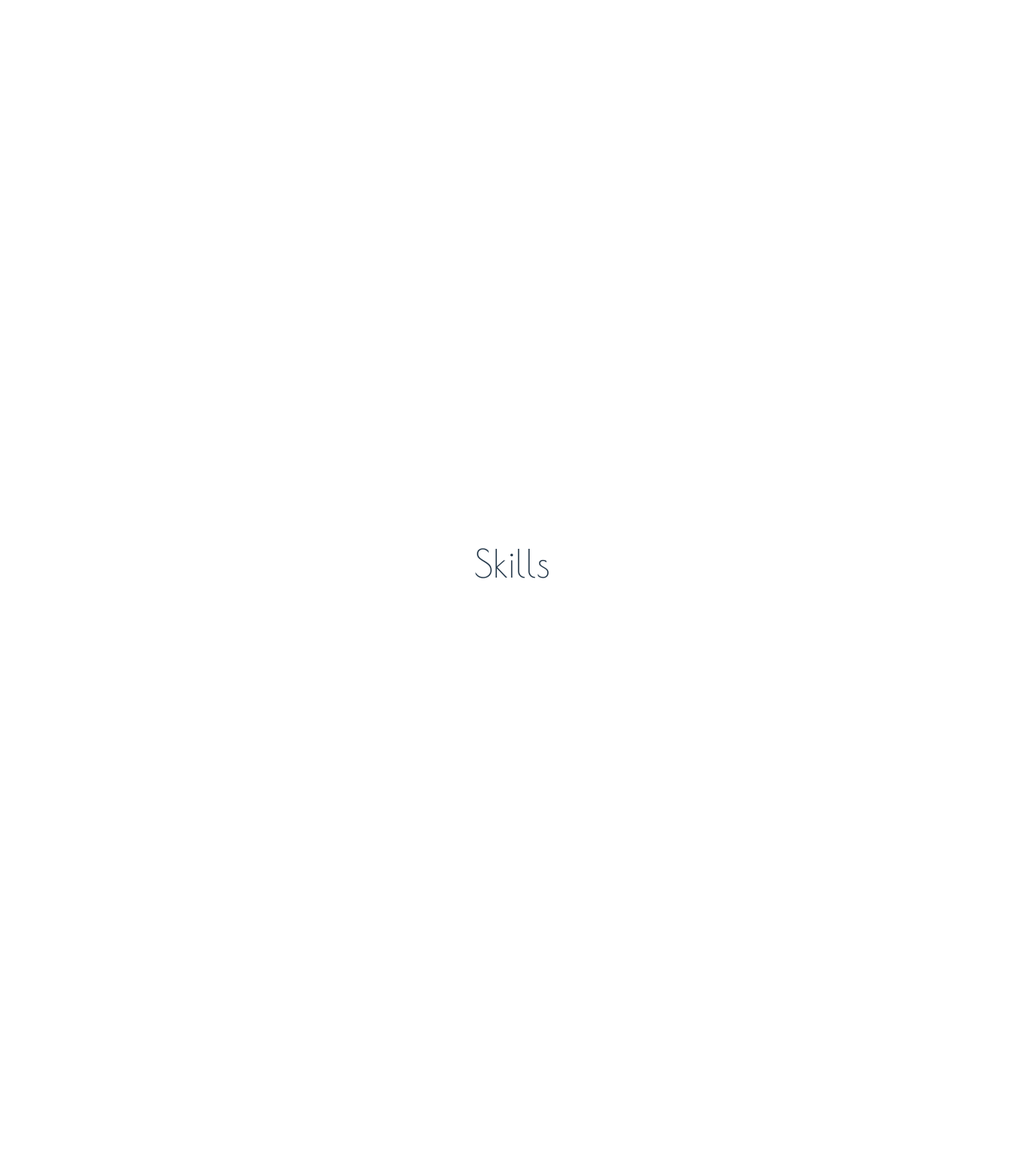
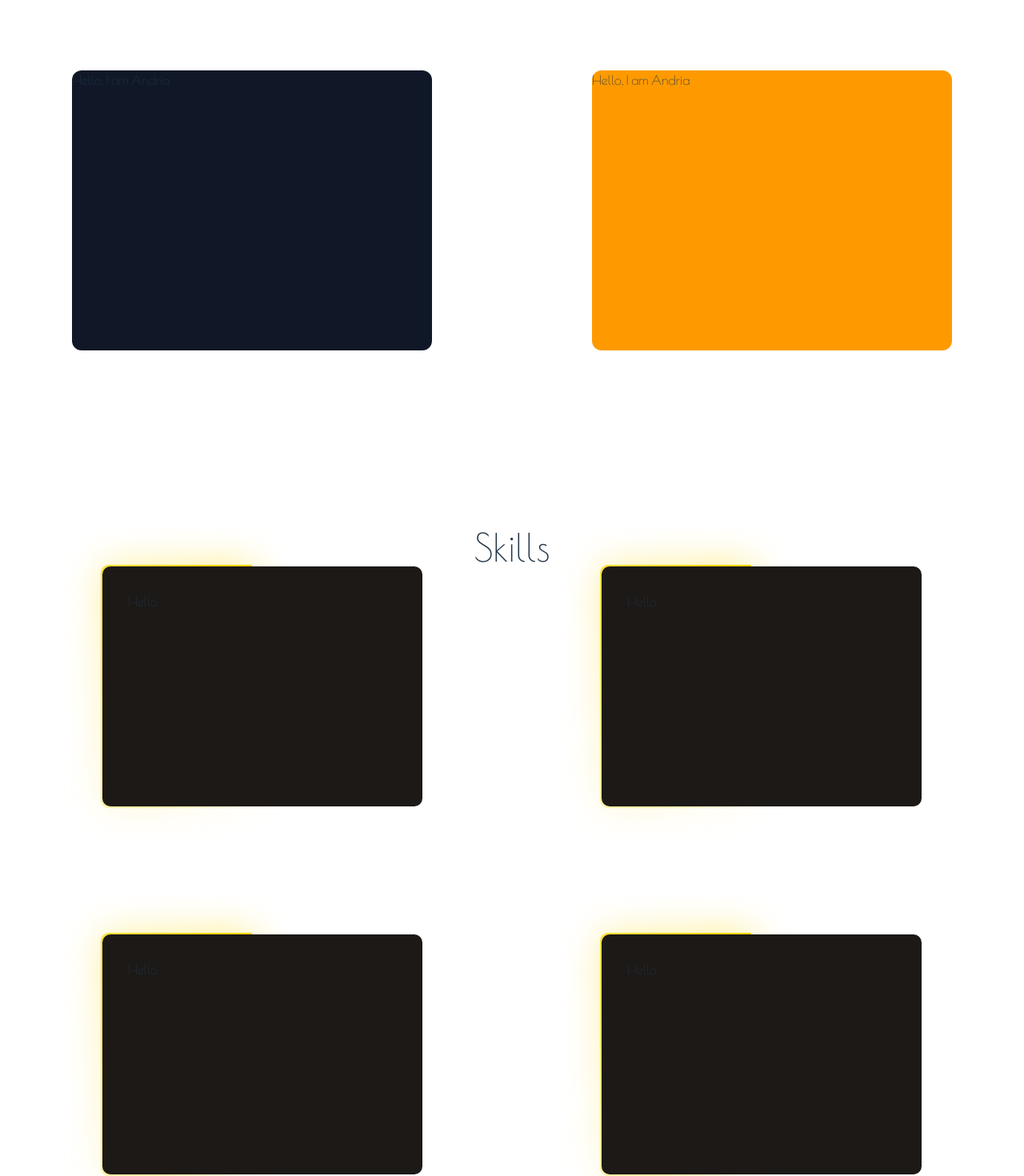
Before and after one commit to DAEL64/Portfolio, a React (Vite) app: page / in a window 1280 px wide. Shown: the part 1113-2583 px from the top of the page at 80% size. Before the commit the page ends 2473 px from the top, so only its background shows below. Built offline with nearby package versions, Linux system fonts and the light colour scheme.

Commit message:
added templates for skills and about me. added animations for cards in skills section.

```diff
--- a/src/components/Animation.jsx
+++ b/src/components/Animation.jsx
@@ -49,7 +49,7 @@ function Scene({ numStars = 50 }) {
     camera.position.setFromSphericalCoords(
       distance.get(),
       yAngle.get(),
-      scrollYProgress.get() * 3
+      scrollYProgress.get() *3
     );
     camera.updateProjectionMatrix();
     camera.lookAt(0, 0, 0);
--- a/src/pages/About.jsx
+++ b/src/pages/About.jsx
@@ -7,6 +7,14 @@ export default function About() {
             <div className="flex w-full justify-center text-5xl">
               <p>About me</p>
             </div>
+            <div className="w-full flex gap-5 justify-around mt-40">
+              <div className="bg-gray-900 rounded-xl w-[450px] h-[350px]">
+                <p>Hello, I am Andria</p>
+              </div>
+              <div className="bg-amber-500 rounded-xl w-[450px] h-[350px]">
+                <p>Hello, I am Andria</p>
+              </div>
+            </div>
           </div>
         </div>
       </section>
--- a/src/pages/Home.jsx
+++ b/src/pages/Home.jsx
@@ -35,7 +35,7 @@ export default function Home() {
           </div>
           <div>
             <motion.svg
-              className="inline-block bg-amber-400 -mt-30"
+              className="inline-block bg-amber-400 -mt-20"
               style={{
                 WebkitMaskImage: `url(${face})`,
                 WebkitMaskRepeat: "no-repeat",
--- a/src/pages/Skills.jsx
+++ b/src/pages/Skills.jsx
@@ -1,11 +1,39 @@
+import "../styles/skills.css";
+
 export default function Skills() {
   return (
     <>
       <section id="skills">
-        <div className="h-[100dvh] poiret-one-regular flex flex-col pt-30">
-          <div>
+        <div className="h-[100dvh] poiret-one-regular flex flex-col pt-25">
+          <div className="w-[80%] mx-auto flex flex-col">
             <div className="flex w-full justify-center text-5xl">
               <div>Skills</div>
+            </div>
+            <div className="flex w-full justify-between">
+              <div className="flex flex-col gap-40">
+                <div className="w-[400px] h-[300px] card flex bg-stone-900">
+                  <div>
+                    <p>Hello</p>
+                  </div>
+                </div>
+                <div className="w-[400px] h-[300px] card flex bg-stone-900">
+                  <div>
+                    <p>Hello</p>
+                  </div>
+                </div>
+              </div>
+              <div className="flex flex-col gap-40">
+                <div className="w-[400px] h-[300px] card flex bg-stone-900">
+                  <div>
+                    <p>Hello</p>
+                  </div>
+                </div>
+                <div className="w-[400px]  h-[300px] card flex bg-stone-900">
+                  <div>
+                    <p>Hello</p>
+                  </div>
+                </div>
+              </div>
             </div>
           </div>
         </div>
--- /dev/null
+++ b/src/styles/skills.css
@@ -0,0 +1,37 @@
+.card {
+  position: relative;
+  border-radius: 10px;
+  padding: 2em;
+  display: flex;
+}
+
+@property --angle{
+    syntax: "<angle>";
+    initial-value: 0deg;
+    inherits: false;
+}
+
+.card::after,
+.card::before {
+  content: "";
+  position: absolute;
+  inset: -2px;
+  z-index: -1;
+  border-radius: 10px;
+  background-image: conic-gradient(from var(--angle), transparent 50%, gold);
+  animation: 3s spin linear infinite;
+}
+
+.card::before {
+  filter: blur(1.5rem);
+  opacity: 0.5;
+}
+
+@keyframes spin{
+    from{
+        --angle: 0deg;
+    }
+    to{
+        --angle:360deg;
+    }
+}
```
